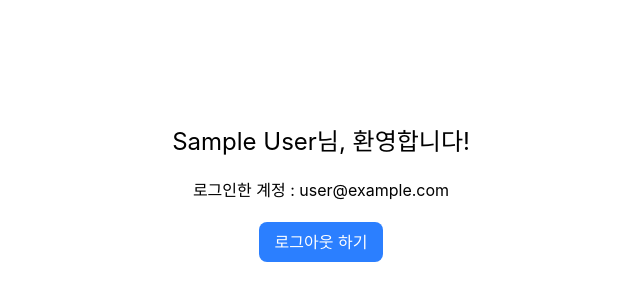
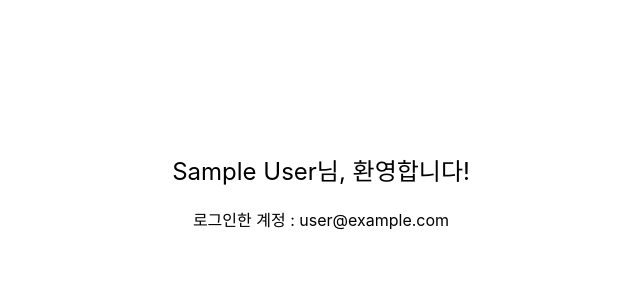
Before and after one commit to pkhamin/firebase_authentication_study, a React (Vite) app: page / in a window 1280 px wide. Shown: the part 206-506 px from the top of the page, without its empty margins (319-959 px from the left). Built offline with nearby package versions, Linux system fonts and the light colour scheme; no server answers; sample sign-in values are in the browser's storage.

Commit message:
홈 화면에서 로그아웃 버튼 제거

```diff
--- a/src/pages/Home.jsx
+++ b/src/pages/Home.jsx
@@ -4,11 +4,6 @@ import { useAuth } from "../context/AuthContext";
 export default function Home() {
   const navigate = useNavigate();
   const { logout, currentUser } = useAuth();
-
-  const handleClick = async () => {
-    await logout();
-    navigate("/login");
-  };
 
   return (
     <>
@@ -17,12 +12,6 @@ export default function Home() {
           {currentUser?.displayName}님, 환영합니다!
         </span>
         <span>로그인한 계정 : {currentUser?.email}</span>
-        <button
-          onClick={handleClick}
-          className="bg-blue-500 text-white px-4 py-2 rounded-lg hover:bg-blue-600 active:scale-95 transition"
-        >
-          로그아웃 하기
-        </button>
       </div>
     </>
   );
```
